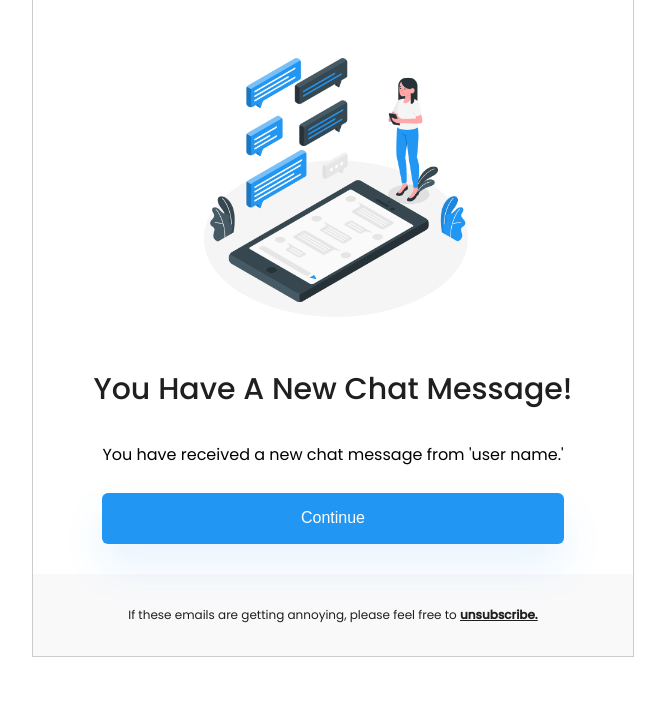
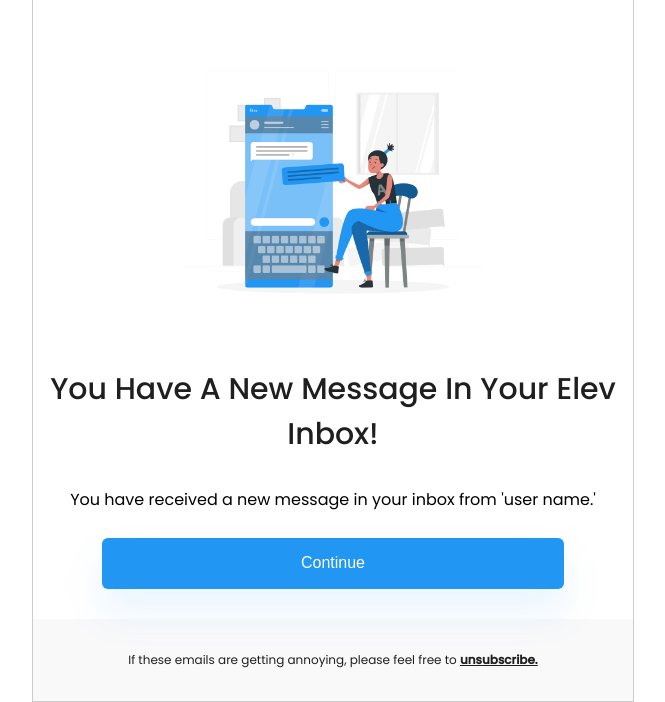
Before and after one commit to jasonexus/updated-email-notifications, a plain HTML site: page index.html in a window 1280 px wide. Shown: the part 115-817 px from the top of the page, without its empty margins (307-972 px from the left). Drawn offline with Linux system fonts and the light colour scheme.

Commit message:
Added inbox message branch

```diff
--- a/index.html
+++ b/index.html
@@ -35,14 +35,14 @@
                     </tr>
                     <tr>
                         <td align="center" style="padding:40px 0 30px 0;background: transparent;">
-                            <img id="chat" src="images/chats.png" alt="chat-image" width="300" style="height:auto;display:block;"/>
+                            <img id="chat" src="images/message-sent.png" alt="message-inbox-image" width="300" style="height:auto;display:block;"/>
                             <div style="font-size: 30px; font-weight: 500; color: #1f1f1f;">
                                 <p class="card-title">
-                                    You Have A New Chat Message!
+                                    You Have A New Message In Your Elev Inbox!
                                 </p>
                             </div>
                             <p class="subtext" style="font-size: 16px;">
-                                You have received a new chat message from <span id="user-email">'user name.'</span>
+                                You have received a new message in your inbox from <span id="user-email">'user name.'</span>
                             </p>
                             <a href="#">
                                 <!--CONTINUE BUTTON -->
```
